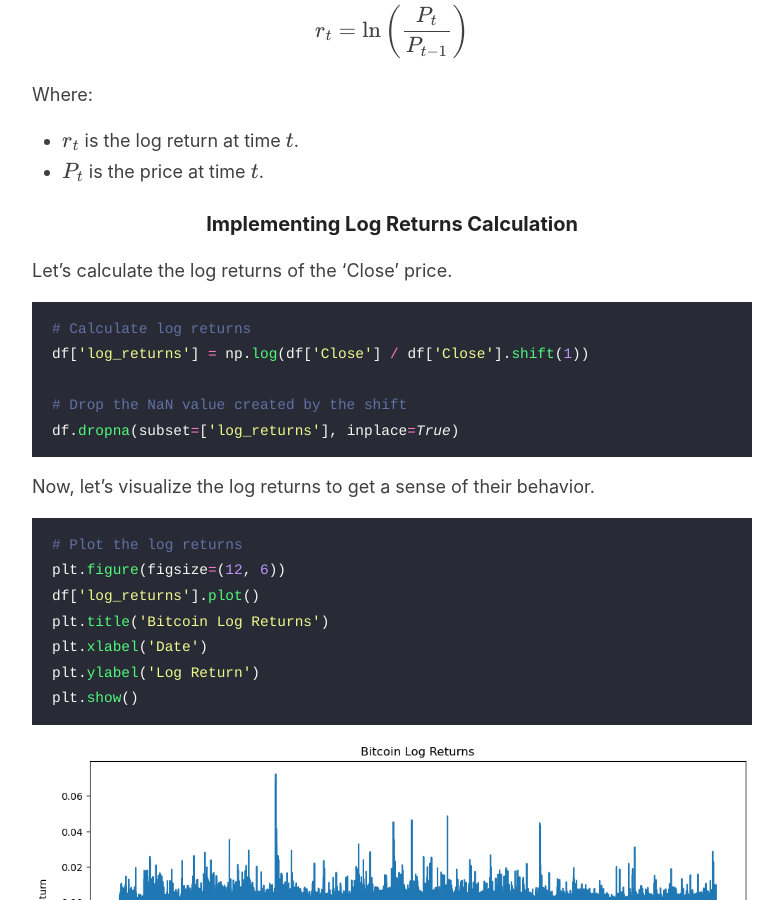
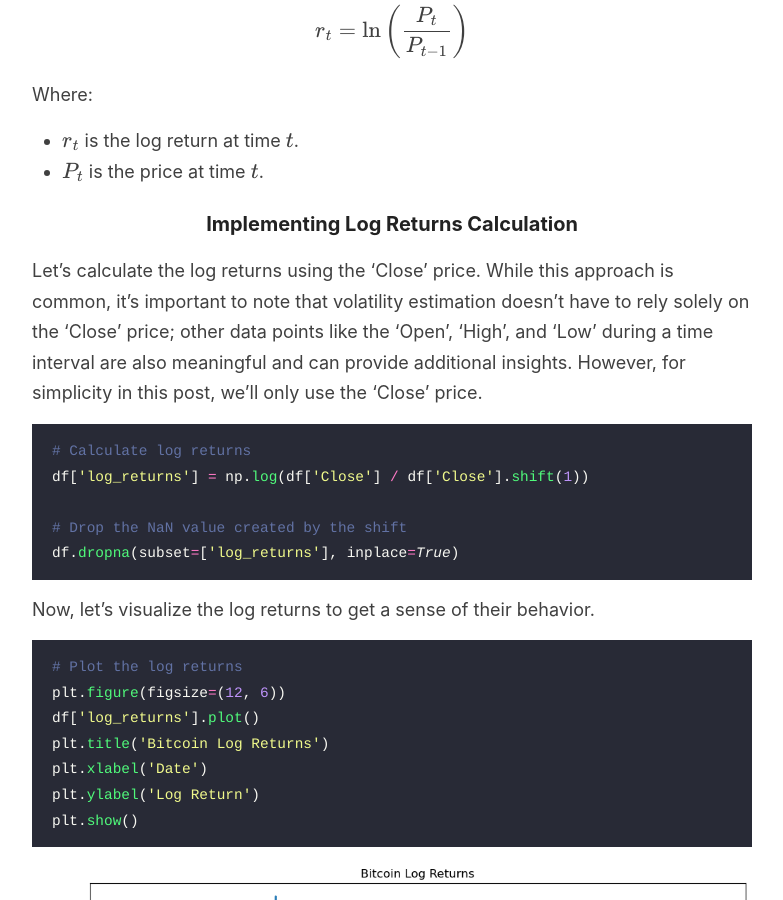
Before and after one commit to Zaltarba/blog, a Jekyll site: the page built from _posts/2024-09-20-BitcoinVolatility-1.md, in a window 1280 px wide and 900 px high, scrolled down 4084 px. Shown: the whole window, without its empty margins (248-1031 px from the left). Built offline with Jekyll 4.4.1, drawn with Linux system fonts in a browser that asks for light colours; formulas are drawn with MathJax 3; some of the changed lines change nothing that is shown; some of the changed text lies outside the part shown.

Commit message:
Update 2024-09-20-BitcoinVolatility-1.md

````diff
--- a/_posts/2024-09-20-BitcoinVolatility-1.md
+++ b/_posts/2024-09-20-BitcoinVolatility-1.md
@@ -19,7 +19,7 @@
 
 There are two main types of volatility:
 
-- **Historical Volatility**: Calculated from past market prices, it reflects the asset's actual price movements over a specified period.
+- **Realized Volatility**: Calculated from past market prices, it reflects the asset's actual price movements over a specified period.
 
 - **Implied Volatility**: Derived from the market price of a traded derivative, especially options. It represents the market's expectation of future volatility.
 
@@ -72,7 +72,7 @@
 
 ### Taking a look at the data
 
-Let's ensure we have interpretable data by plotting the evolution of the Bitcoin Price.
+Let's ensure we have good quality data by plotting the evolution of the Bitcoin Price.
 
 ```python
 # Plot the log returns
@@ -109,7 +109,7 @@
 
 ### Implementing Log Returns Calculation
 
-Let's calculate the log returns of the 'Close' price.
+Let's calculate the log returns using the 'Close' price. While this approach is common, it's important to note that volatility estimation doesn't have to rely solely on the 'Close' price; other data points like the 'Open', 'High', and 'Low' during a time interval are also meaningful and can provide additional insights. However, for simplicity in this post, we'll only use the 'Close' price.
 
 ```python
 # Calculate log returns
````
